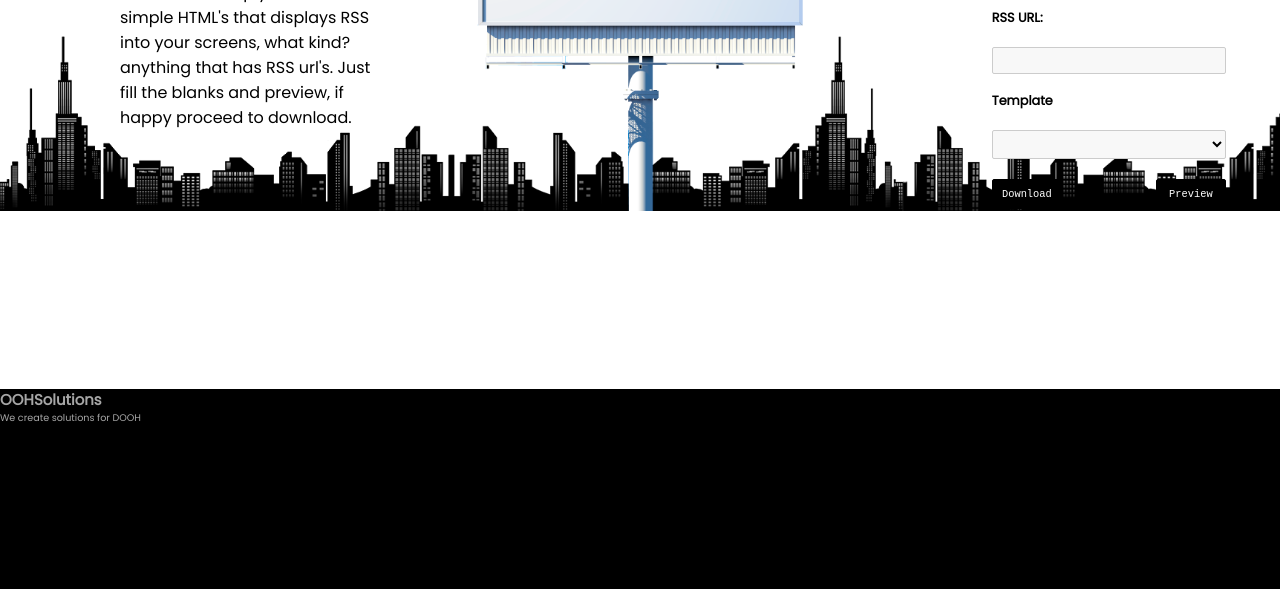
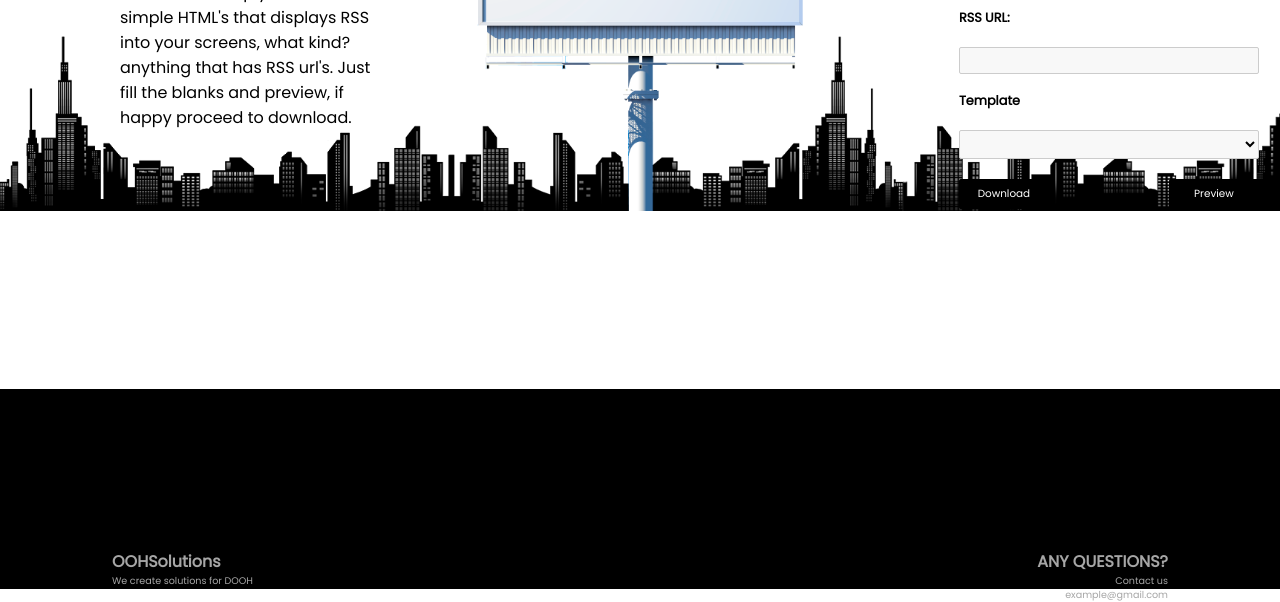
Before and after one commit to Franmanrique/Rssfeeds, a plain HTML site: page index.html in a window 1280 px wide. Shown: the part 415-1017 px from the top of the page. Drawn offline with Linux system fonts and the light colour scheme; no server answers.

Commit message:
finished footer

```diff
--- a/global.css
+++ b/global.css
@@ -1,5 +1,12 @@
 @import url('https://fonts.googleapis.com/css2?family=Poppins&display=swap');
 
-:root {
-    font-family: "Poppins";
+/* contains background */
+
+body {
+    margin: 0;
+    background-image: url("./files/screen.png");
+    background-size: 100%;
+    background-repeat: no-repeat;
+    background-position: center 35vh;
+    background-color: white;
 }
--- a/index.html
+++ b/index.html
@@ -9,6 +9,8 @@
     <link rel="stylesheet" href="global.css">
     <link rel="stylesheet" href="main.css">
 </head>
+
+
 
 <body>
     <header>
@@ -53,9 +55,14 @@
     </section>
     <footer>
         <div class="container-footer">
-            <div .footer-text-left>
+            <div>
                 <h3>OOHSolutions</h3>
                 <p>We create solutions for DOOH</p>
+            </div>
+            <div>
+                <h3>ANY QUESTIONS?</h3>
+                <p>Contact us</p>
+                <p><a href="mailto:example@gmail.com">example@gmail.com</a></p>
             </div>
         </div>
     </footer>
--- a/index.js
+++ b/index.js
@@ -15,3 +15,17 @@ data.forEach(item => {
 });
 })
 .catch(err=>console.log(err))
+
+
+const contactButton = document.getElementById('contact-button');
+const contactFormContainer = document.getElementById('contact-form-container');
+
+contactButton.addEventListener('click', () => {
+  contactFormContainer.style.left = '0';
+});
+
+contactFormContainer.addEventListener('click', (event) => {
+  if (event.target === contactFormContainer) {
+    contactFormContainer.style.left = '-400px';
+  }
+});
--- a/main.css
+++ b/main.css
@@ -1,11 +1,3 @@
-body {
-    margin: 0;
-    background-image: url("./files/screen.png");
-    background-size: 100%;
-    background-repeat: no-repeat;
-    background-position: center 35vh;
-    background-color: white;
-}
 
 .logo h1 {
     color: white;
@@ -21,6 +13,7 @@ header {
 }
 
 /* nav bar animations  */
+
 .text-shadow-drop-center:hover {
     -webkit-animation: text-shadow-drop-center 0.6s both;
     animation: text-shadow-drop-center 0.6s both;
@@ -61,11 +54,13 @@ nav.nav-bar ul li a {
     font-family: 'Poppins', sans-serif;
 }
 
+/* contact button style */
+
 .contact-button {
     color: #A6A6A6 !important;
-    background-color: #000000;
-    border-radius: 20px;
 }
+
+/* navbar elements orientation */
 
 .ml-auto {
     display: grid;
@@ -73,6 +68,8 @@ nav.nav-bar ul li a {
     align-items: center;
     justify-content: space-between;
 }
+
+/* logo styles */
 
 .company_logo {
     font-family: 'Roboto Slab', serif;
@@ -95,6 +92,8 @@ p {
     margin: 0;
 }
 
+/* contains all elements in the middle section */
+
 .container-middle {
     margin-top: 20vh;
     display: flex;
@@ -103,10 +102,14 @@ p {
     color: black;
 }
 
+/* htmlcreator text alignment */
+
 .how-it-works {
     margin-left: 15vh;
     width: 25%;
 }
+
+/* input style */
 
 .input-fields {
     margin-bottom:10px;
@@ -121,6 +124,8 @@ p {
     font-family: 'Poppins', sans-serif;
     font-weight: bold;
 }
+
+/* input style */
 
 input,
 textarea,
@@ -137,6 +142,8 @@ select {
     transition: background-color 0.3s ease;
     box-sizing: border-box; /* Added */
 }
+
+/* input animation */
 
 input:hover,
 textarea:hover,
@@ -157,6 +164,7 @@ select:hover {
     border-color: #000;
     transition: background-color 0.3s ease;
     cursor: pointer;
+    font-family: 'Poppins', sans-serif;
 }
 
 .form-button input:hover {
@@ -166,24 +174,55 @@ select:hover {
 /* button orientation */
 
 .form-button {
+    width: 300px;
     display: flex;
     flex-direction: row;
     justify-content: space-between;
+    font-family: 'Poppins', sans-serif;
 }
 
-.container-footer {
-    background-color: #000;
-    height: 25vh;
-    font-family: 'Poppins', sans-serif;
-    margin-top: 10rem;
-    color: #A6A6A6;
-    font-size: 0.8rem;
-}
+/* footer Style */
 
 .container-footer p {
     font-size: 0.6rem;
 }
 
+.container-footer a {
+    font-family: 'Poppins', sans-serif;
+    color: #A6A6A6;
+    font-size: 0.6rem;
+    text-decoration: none;
+}
+
 .container-footer h3 {
-    margin: 0
+    font-size: 1rem;
 }
+
+.container-footer {
+    display: flex;
+    justify-content: space-between;
+    background-color: #000;
+    font-family: 'Poppins', sans-serif;
+    color: #A6A6A6;
+    margin-top: 10rem;
+    height: 25vh;
+
+}
+
+.container-footer > div {
+    display: flex;
+    flex-direction: column;
+    align-items: flex-start;
+    margin: 0 7rem;
+    margin-top: 10rem;
+}
+
+.container-footer > div:nth-child(2) {
+    align-items: flex-end;
+    text-align: right;
+}
+
+.container-footer > div > h3,
+.container-footer > div > p {
+    margin: 0;
+}
```
